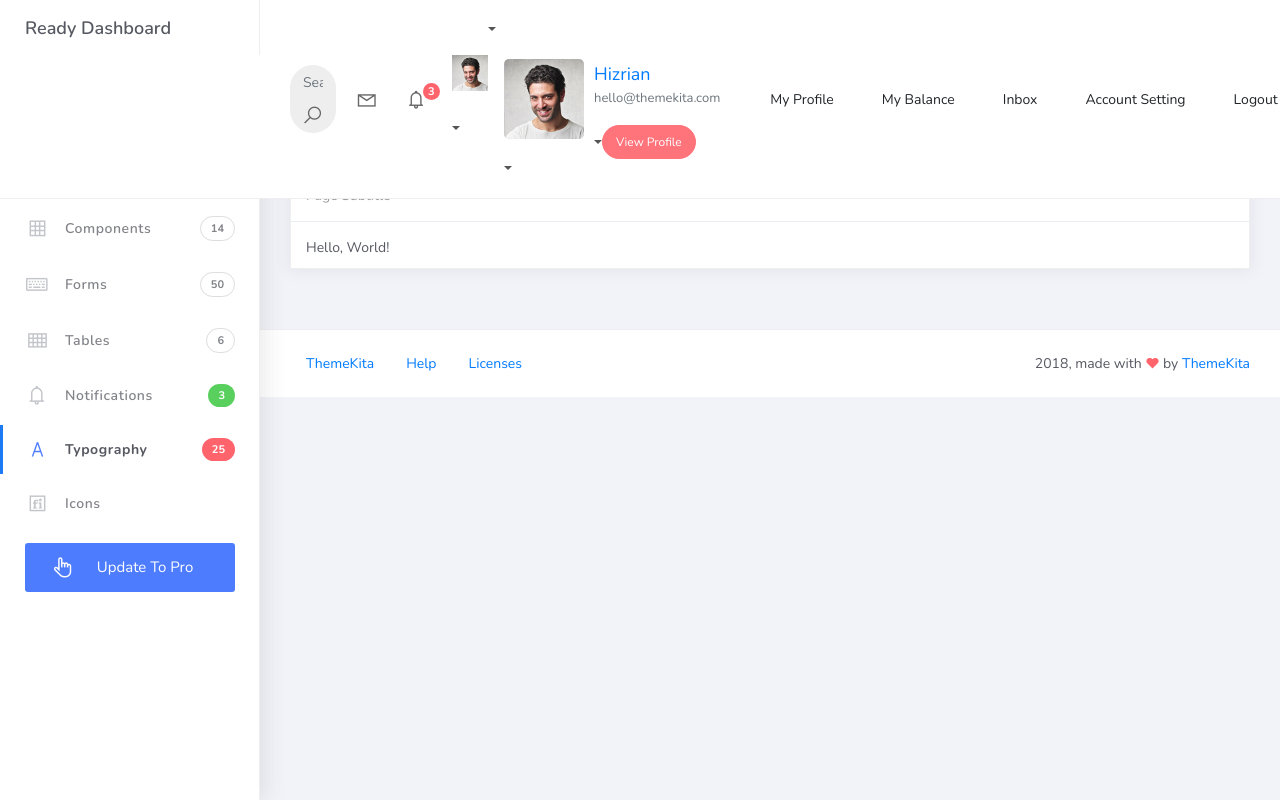
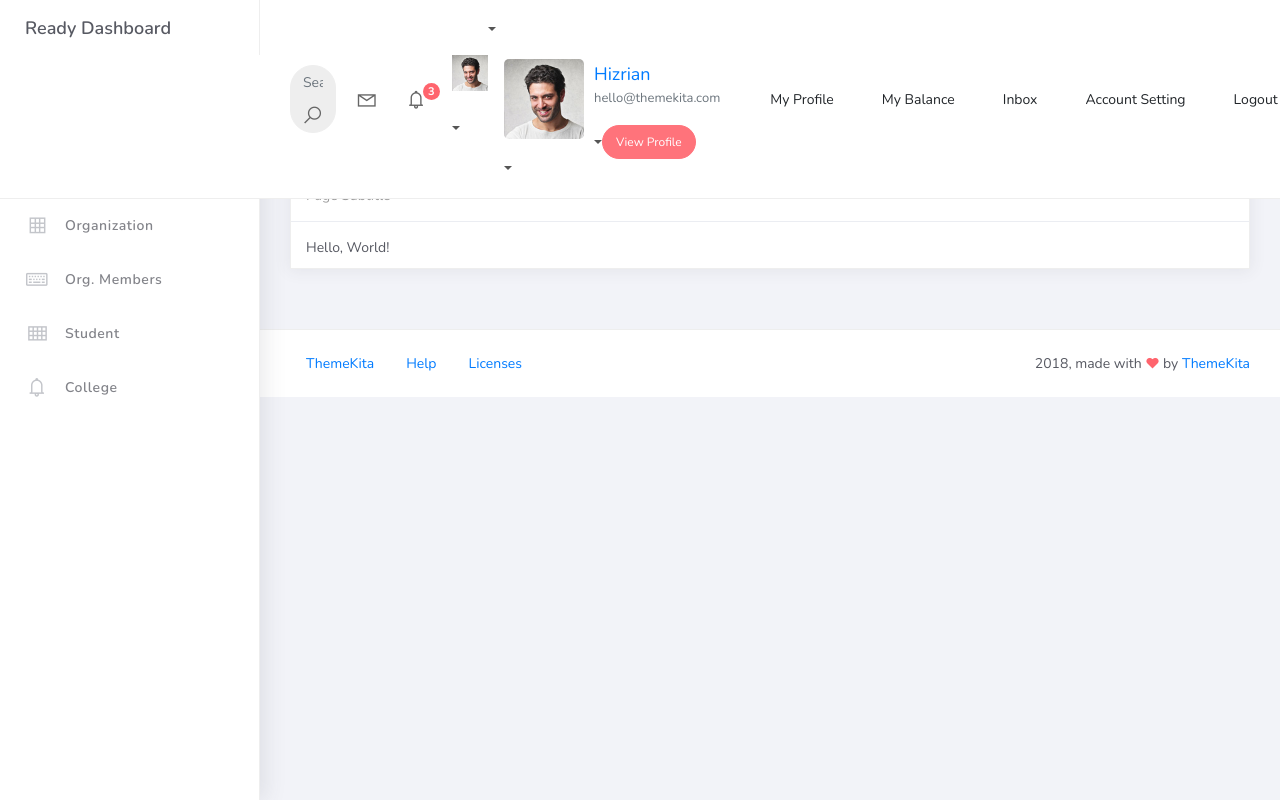
Before and after one commit to KNuas/PSUSphere, a Django app: page / in a window 1280 px wide. Run offline with Django 5.2, Linux system fonts and the light colour scheme; some libraries are stand-ins or nearby versions.

Commit message:
C. Organization List View

```diff
--- a/projectsite/projectsite/urls.py
+++ b/projectsite/projectsite/urls.py
@@ -16,10 +16,11 @@ Including another URLconf
 """
 from django.contrib import admin
 from django.urls import path
-from studentorg.views import HomePageView
+from studentorg.views import HomePageView, OrganizationList
 from studentorg import views
 
 urlpatterns = [
     path("admin/", admin.site.urls),
     path('', views.HomePageView.as_view(), name='home'),
+    path('organization_list', OrganizationList.as_view(), name='organization-list'),
 ]
--- a/projectsite/studentorg/views.py
+++ b/projectsite/studentorg/views.py
@@ -6,3 +6,9 @@ class HomePageView(ListView):
     model = Organization
     context_object_name = 'home'
     template_name = "home.html"
+
+class OrganizationList(ListView):
+    model = Organization
+    context_object_name = 'organization'
+    template_name = 'org_list.html'
+    paginate_by = 5
--- a/projectsite/templates/base.html
+++ b/projectsite/templates/base.html
@@ -171,55 +171,31 @@
 							<a href="index.html">
 								<i class="la la-dashboard"></i>
 								<p>Dashboard</p>
-								<span class="badge badge-count">5</span>
 							</a>
 						</li>
 						<li class="nav-item">
-							<a href="components.html">
+							<a href="{% url 'organization-list' %}">
 								<i class="la la-table"></i>
-								<p>Components</p>
-								<span class="badge badge-count">14</span>
+								<p>Organization</p>
 							</a>
 						</li>
 						<li class="nav-item">
 							<a href="forms.html">
 								<i class="la la-keyboard-o"></i>
-								<p>Forms</p>
-								<span class="badge badge-count">50</span>
+								<p>Org. Members</p>
 							</a>
 						</li>
 						<li class="nav-item">
 							<a href="tables.html">
 								<i class="la la-th"></i>
-								<p>Tables</p>
-								<span class="badge badge-count">6</span>
+								<p>Student</p>
 							</a>
 						</li>
 						<li class="nav-item">
 							<a href="notifications.html">
 								<i class="la la-bell"></i>
-								<p>Notifications</p>
-								<span class="badge badge-success">3</span>
+								<p>College</p>
 							</a>
-						</li>
-						<li class="nav-item active">
-							<a href="typography.html">
-								<i class="la la-font"></i>
-								<p>Typography</p>
-								<span class="badge badge-danger">25</span>
-							</a>
-						</li>
-						<li class="nav-item">
-							<a href="icons.html">
-								<i class="la la-fonticons"></i>
-								<p>Icons</p>
-							</a>
-						</li>
-						<li class="nav-item update-pro">
-							<button  data-toggle="modal" data-target="#modalUpdate">
-								<i class="la la-hand-pointer-o"></i>
-								<p>Update To Pro</p>
-							</button>
 						</li>
 					</ul>
 				</div>
```
Also changed, not shown: projectsite/templates/org_list.html (added, +41 -0 lines).
